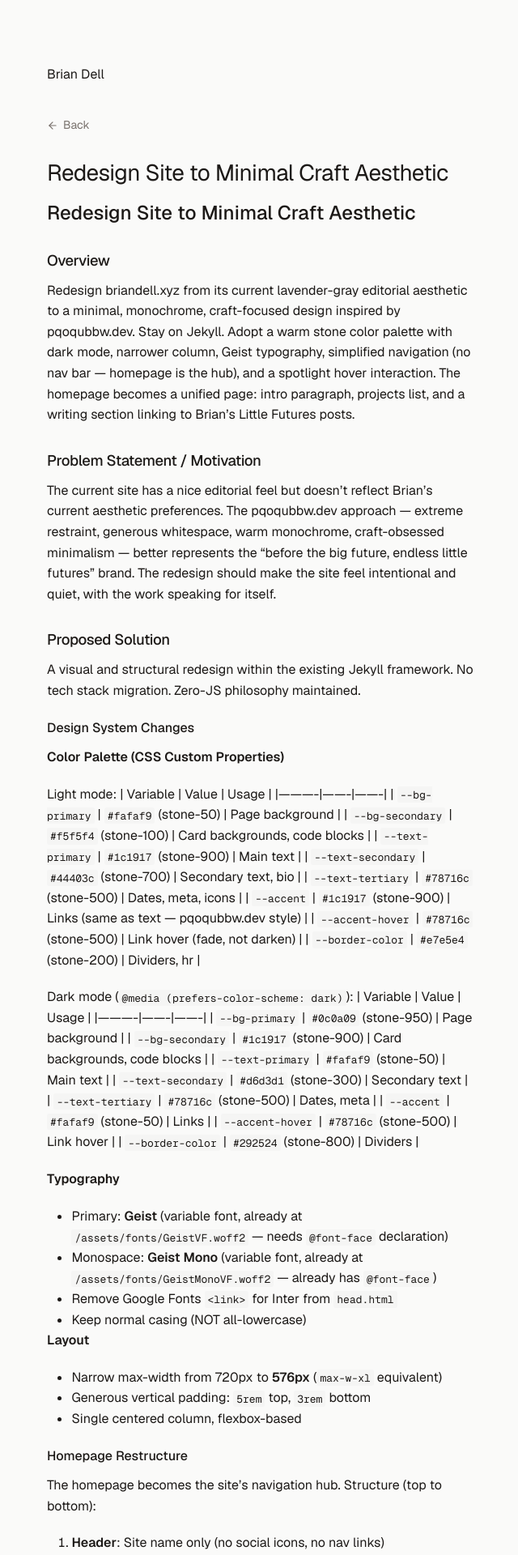
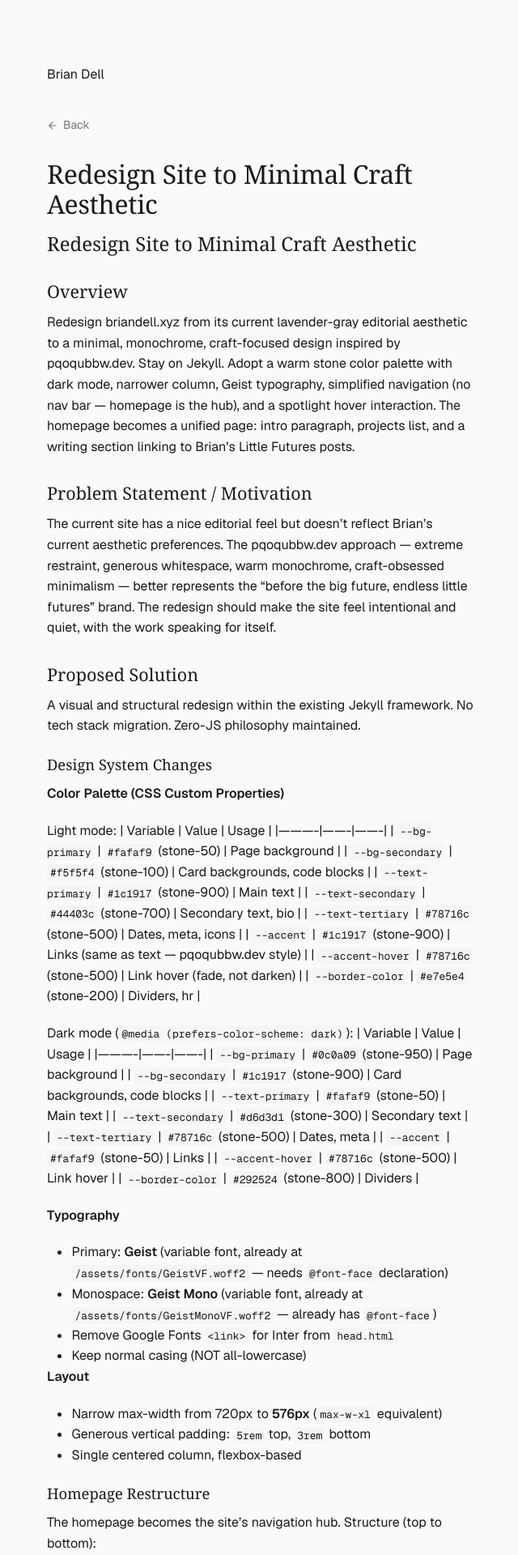
Before and after one commit to itsbdell/itsbdell.github.io, a Jekyll site: the page built from docs/plans/2026-04-08-001-feat-site-redesign-pqoqubbw-aesthetic-plan.md, in a window 1280 px wide. Shown: the top 1920 px of the page at 81% size, without its empty margins (318-958 px from the left). Built offline with Jekyll 4.4.1, drawn with Linux system fonts in a browser that asks for light colours; some web fonts are replaced.

Commit message:
Add Instrument Serif for headings paired with Geist sans body
Co-Authored-By: Claude Opus 4.6 (1M context) <noreply@anthropic.com>

```diff
--- a/_includes/head.html
+++ b/_includes/head.html
@@ -15,6 +15,9 @@
     site.description | escape }} {% endunless %}
   </title>
 
+  <link rel="preconnect" href="https://fonts.googleapis.com">
+  <link rel="preconnect" href="https://fonts.gstatic.com" crossorigin>
+  <link href="https://fonts.googleapis.com/css2?family=Instrument+Serif:ital@0;1&display=swap" rel="stylesheet">
   <link rel="shortcut icon" href="{{ site.baseurl }}/favicon.png" />
   <link
     rel="alternate"
--- a/_sass/_main.scss
+++ b/_sass/_main.scss
@@ -264,9 +264,10 @@ a:hover {
 }
 
 h1, h2, h3, h4, h5 {
-  line-height: 1.3;
+  font-family: 'Instrument Serif', Georgia, serif;
+  line-height: 1.2;
   margin: 1rem 0;
-  font-weight: 500;
+  font-weight: 400;
 }
 
 section h1:first-child {
@@ -287,10 +288,11 @@ strong, b {
 }
 
 .post-title {
-  font-size: 28px;
+  font-family: 'Instrument Serif', Georgia, serif;
+  font-size: 32px;
   font-weight: 400;
-  line-height: 1.2;
-  letter-spacing: -0.02em;
+  line-height: 1.15;
+  letter-spacing: -0.01em;
   margin: 0 0 1rem;
 }
 
@@ -317,23 +319,22 @@ strong, b {
 }
 
 .post h2 {
-  font-size: 1.15rem;
-  font-weight: 500;
+  font-size: 1.35rem;
+  font-weight: 400;
   margin: 2rem 0 0.75rem;
-  letter-spacing: -0.02em;
-  line-height: 1.3;
+  line-height: 1.2;
 }
 
 .post h3 {
-  font-size: 1rem;
+  font-size: 1.15rem;
   margin: 1.5rem 0 0.75rem;
-  font-weight: 500;
+  font-weight: 400;
 }
 
 .post h4 {
-  font-size: 0.9rem;
+  font-size: 1rem;
   margin: 1.25rem 0 0.75rem;
-  font-weight: 500;
+  font-weight: 400;
 }
 
 .post a,
```
